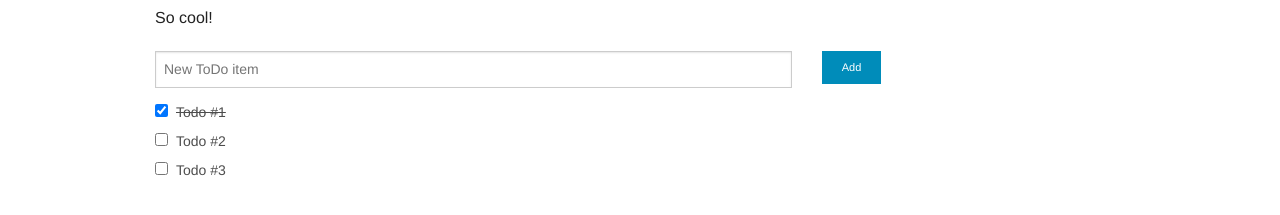
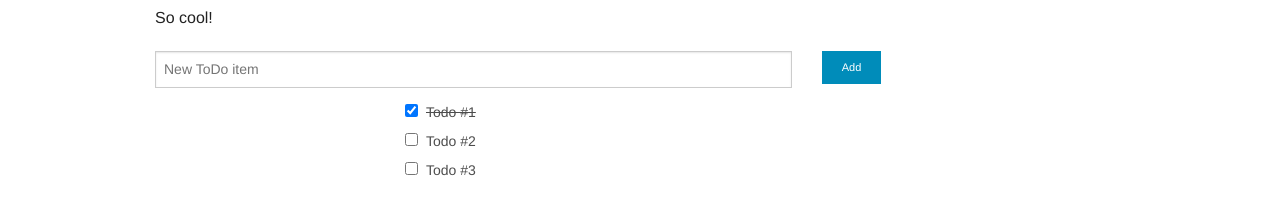
Before and after one commit to gabac/foundation-todo, a website: page index.html in a window 1280 px wide. Shown: the part 83-298 px from the top of the page. Drawn offline with nearby package versions, Linux system fonts and the light colour scheme.

Commit message:
Center todo list

```diff
--- a/index.html
+++ b/index.html
@@ -49,17 +49,17 @@
               </div>
             </div>
             <div class="row">
-              <div class="large-12 columns checked">
+              <div class="medium-6 medium-centered columns checked">
                 <input id="checkbox1" type="checkbox" checked><label for="checkbox1">Todo #1</label>
               </div>
             </div>
             <div class="row">
-              <div class="large-12 columns">
+              <div class="medium-6 medium-centered columns">
                 <input id="checkbox2" type="checkbox"><label for="checkbox2">Todo #2</label>
               </div>
             </div>
             <div class="row">
-              <div class="large-12 columns">
+              <div class="medium-6 medium-centered columns">
                 <input id="checkbox3" type="checkbox"><label for="checkbox3">Todo #3</label>
               </div>
             </div>
```
